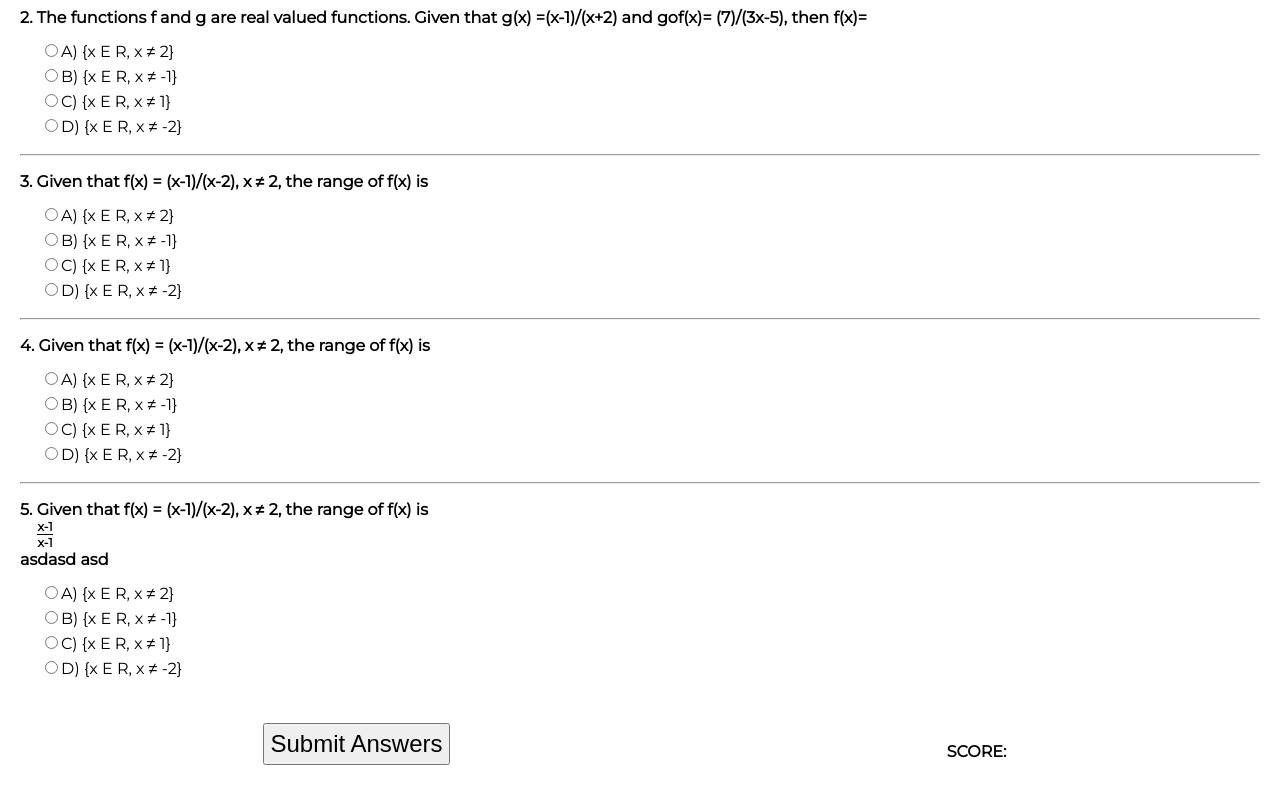
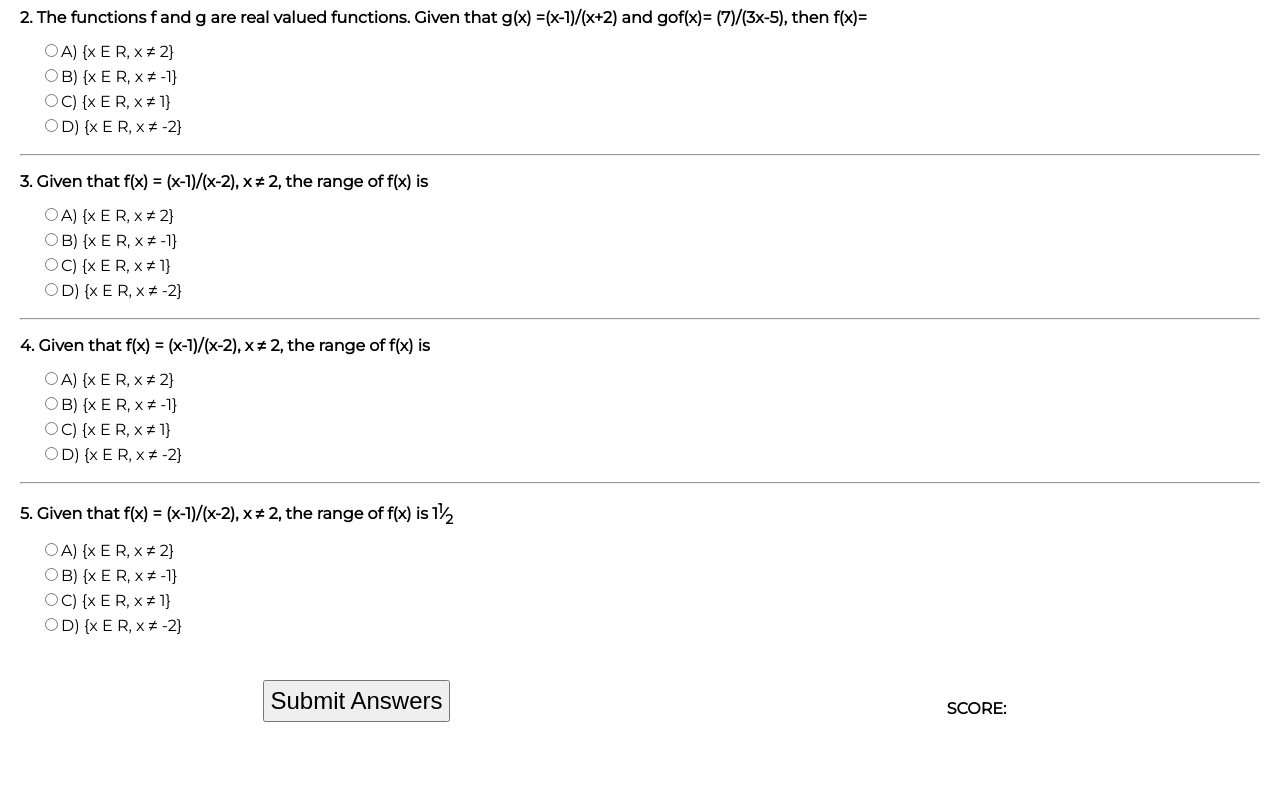
Before and after one commit to Sterling-Black/MCQ, a plain HTML site: page index.html in a window 1280 px wide. Shown: the part 432-1232 px from the top of the page. After the commit the page ends 1189 px from the top, so only its background shows below. Drawn offline with Linux system fonts and the light colour scheme; files whose address does not match are found by name; a web font is replaced by a local one.

Commit message:
third commit

```diff
--- a/css/style.css
+++ b/css/style.css
@@ -56,9 +56,9 @@ header{
     /* margin-top: 0px; */
 }
 
-sup{
+/* sup{
     text-decoration: underline;
-}
+} */
 
 .questions{
     padding: 5px 20px;
@@ -161,7 +161,7 @@ input[name='ans'] + label{
     font-size: var(--h1-font-size);
 }
 
-.frac{
+/* .frac{
     position: relative;
     display: flex;
     flex-direction: column;
@@ -175,7 +175,7 @@ input[name='ans'] + label{
 }
 
 .numerator{
-    /* text-decoration: underline; */
+    text-decoration: underline;
     border-bottom: 1px solid black;
     font-size: calc(var(--normal-font-size)/1.3);
-}
+} */
--- a/index.html
+++ b/index.html
@@ -154,7 +154,8 @@
         <hr>
         <div class="question" id="num5">
             <p>
-                5. Given that f(x) = (x-1)/(x-2), x &ne; 2, the range of f(x) is  <span class="frac"><span class="numerator">x-1</span><span class="denominator">x-1</span></span> asdasd asd
+                5. Given that f(x) = (x-1)/(x-2), x &ne; 2, the range of f(x) is
+                1<sup>1</sup>&frasl;<sub>2</sub>
             </p>
             <form class="answer">
                 <div class="ans">
```
